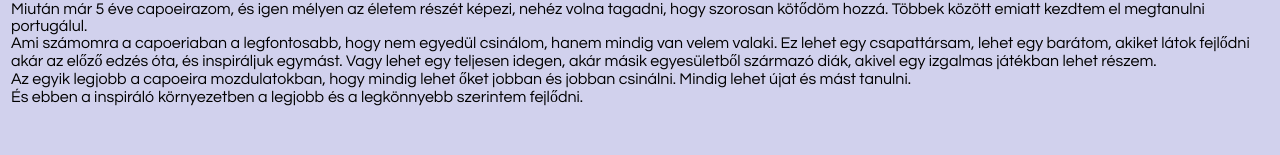
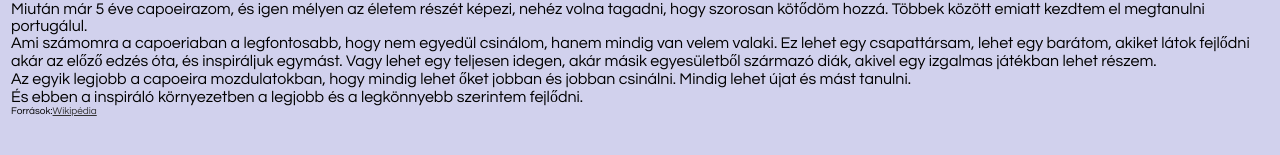
Before and after one commit to LadyHalloween/Capoeira, a plain HTML site: page index.html in a window 1280 px wide. Shown: the part 1226-1381 px from the top of the page. Drawn offline with Linux system fonts and the light colour scheme.

Commit message:
források

```diff
--- a/index.html
+++ b/index.html
@@ -32,6 +32,9 @@ a:active {
 }
 a:hover {
 	color: #333333;
+}
+.style7 {
+	font-size: x-small;
 }
 </style>
 </head>
@@ -130,6 +133,8 @@ a:hover {
 		jobban és jobban csinálni. Mindig lehet újat és mást tanulni. <br />
 		És ebben a inspiráló környezetben a legjobb és a legkönnyebb szerintem
 		fejlődni.
+		<br />
+		<span class="style7">Források:<a href="https://hu.wikipedia.org/wiki/Capoeira">Wikipédia</a> </span>
 		</div>
 		</td>
 	</tr>
```
Also changed, not shown: Capoeira-three-berimbau-one-pandeiro.jpg (added).
